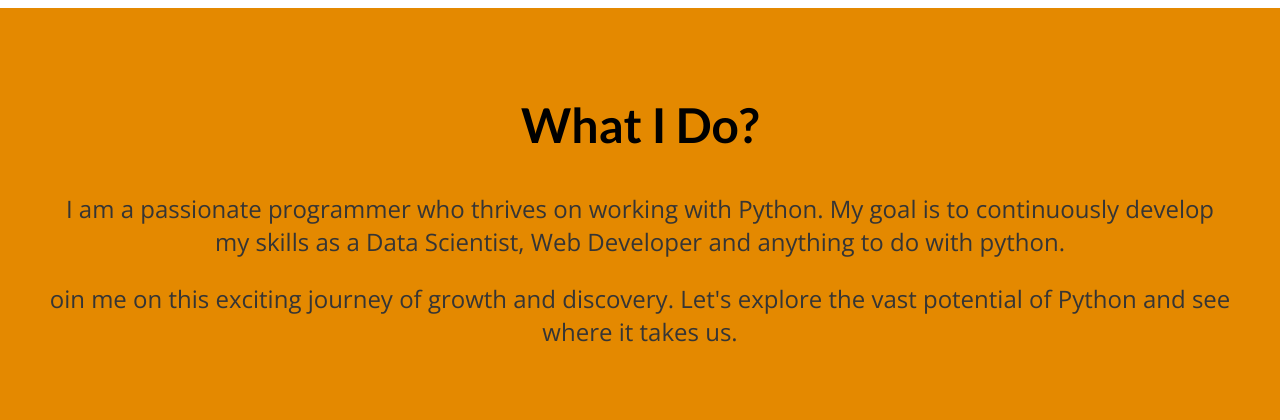
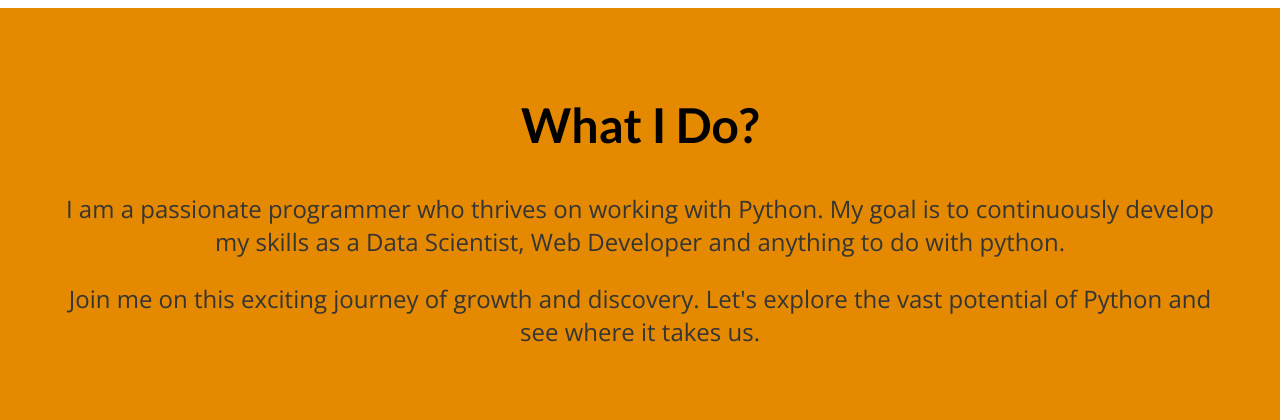
Before and after one commit to deepakjangir15/my-site, a Django app: page / in a window 1280 px wide. Shown: the part 727-1147 px from the top of the page. Run offline with Django 4.2, Linux system fonts and the light colour scheme; data that the repository does not hold is empty.

Commit message:
Type in index page

```diff
--- a/blog/templates/blog/index.html
+++ b/blog/templates/blog/index.html
@@ -59,6 +59,6 @@
         <p>I am a passionate programmer who thrives on working with Python.
         My goal is to continuously develop my skills as a Data Scientist, Web Developer and anything to do with python. </p>
 
-        <p>oin me on this exciting journey of growth and discovery. Let's explore the vast potential of Python and see where it takes us.</p>
+        <p>Join me on this exciting journey of growth and discovery. Let's explore the vast potential of Python and see where it takes us.</p>
     </section>
 {% endblock content %}
```
